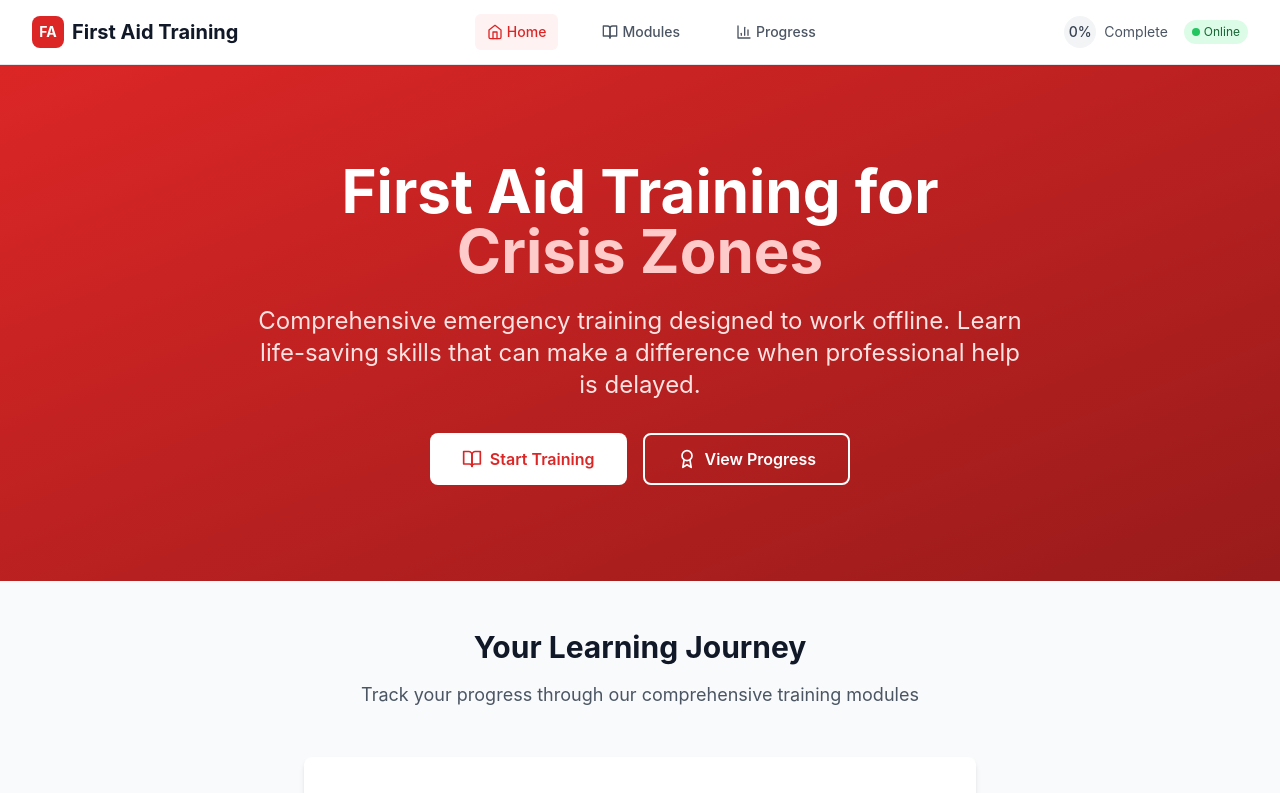
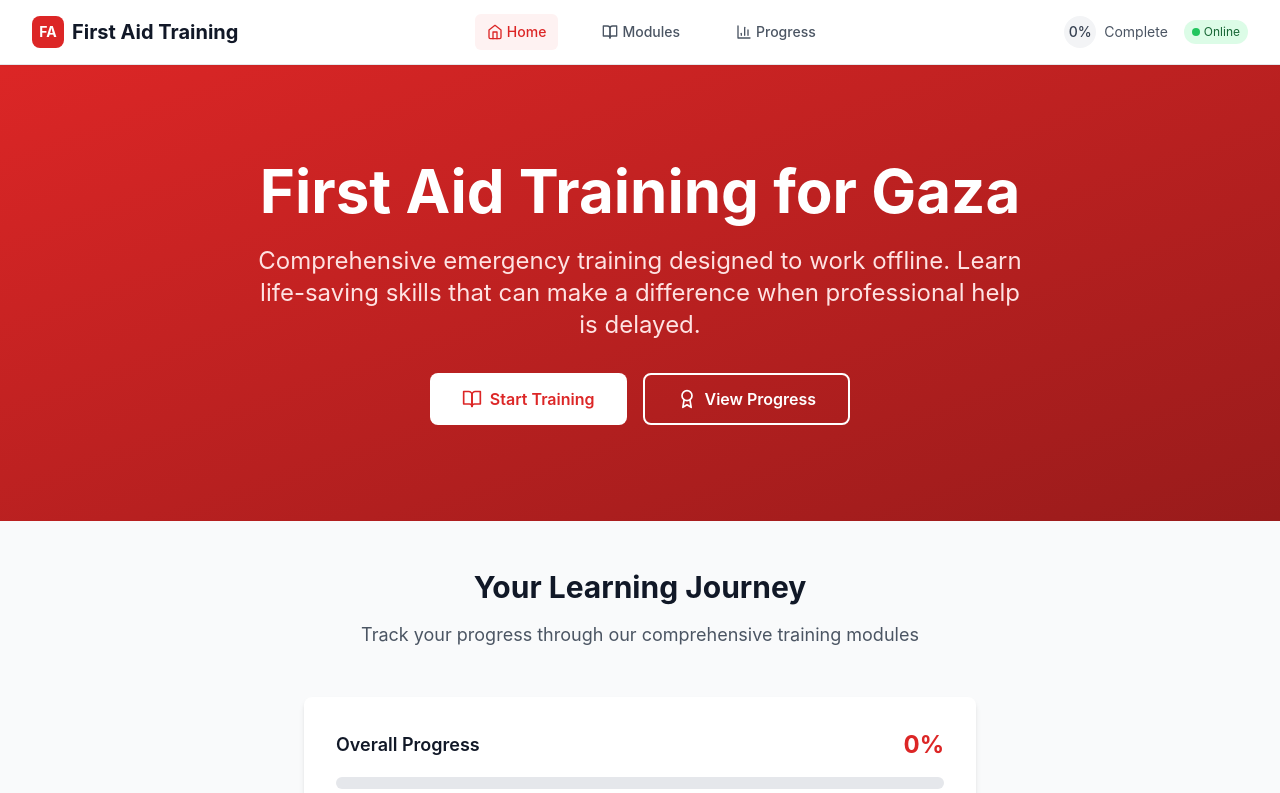
Before and after one commit to AliSarraf/Gaza, a React (Create React App) app: page / in a window 1280 px wide. Shown: the top 793 px of the page. Built offline with nearby package versions, Linux system fonts and the light colour scheme.

Commit message:
Updated hero text to be Gaza specific

```diff
--- a/src/pages/Home.js
+++ b/src/pages/Home.js
@@ -42,8 +42,7 @@ const Home = () => {
         <div className="max-w-7xl mx-auto px-4 sm:px-6 lg:px-8 py-16 md:py-24">
           <div className="text-center">
             <h1 className="text-4xl md:text-6xl font-bold mb-6">
-              First Aid Training for
-              <span className="block text-primary-200">Crisis Zones</span>
+              First Aid Training for Gaza
             </h1>
             <p className="text-xl md:text-2xl text-primary-100 mb-8 max-w-3xl mx-auto">
               Comprehensive emergency training designed to work offline. Learn life-saving skills
```
